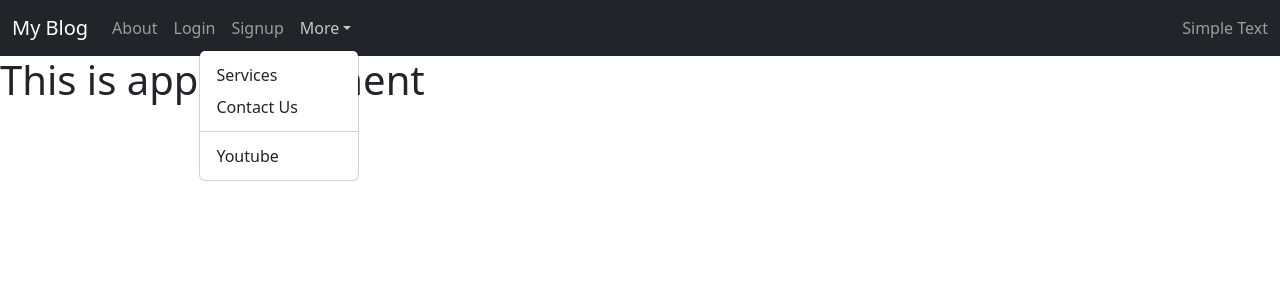
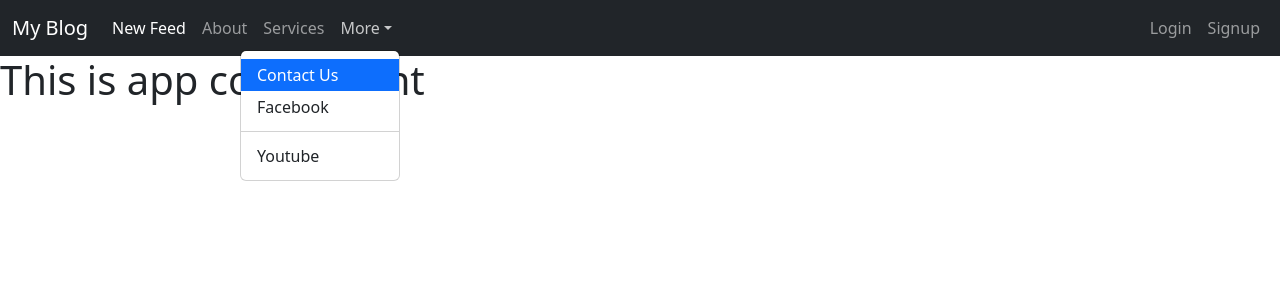
Before and after one commit to rohitumadi/blog-app, a React (Create React App) app in the folder frontend/blog-app/: page / in a window 1280 px wide. Both pictures are taken after a click on the link "More". Shown: the top 300 px of the page. Built offline with nearby package versions, Linux system fonts and the light colour scheme.

Commit message:
frontend login done

```diff
--- a/frontend/blog-app/src/App.js
+++ b/frontend/blog-app/src/App.jsx
@@ -10,6 +10,10 @@ import React from "react";
 import { ToastContainer, toast } from "react-toastify";
 import "react-toastify/dist/ReactToastify.css";
 import Services from "./pages/Services";
+import UserDashboard from "./pages/user-routes/UserDashboard";
+import Privateroute from "./components/Privateroute";
+import ProfileInfo from "./pages/user-routes/UserInfo";
+import UserInfo from "./pages/user-routes/UserInfo";
 
 function App() {
   return (
@@ -28,6 +32,10 @@ function App() {
           <Route path="/signup" element={<Signup />} />
           <Route path="/about" element={<About />} />
           <Route path="/services" element={<Services />} />
+          <Route path="/user" element={<Privateroute />}>
+            <Route path="dashboard" element={<UserDashboard />} />
+            <Route path="user-info" element={<UserInfo />} />
+          </Route>
         </Routes>
         <ToastContainer />
       </BrowserRouter>
--- a/frontend/blog-app/src/auth/index.js
+++ b/frontend/blog-app/src/auth/index.js
@@ -19,6 +19,6 @@ export function doLogout(next) {
 //get Current User
 export function getCurrentUser() {
   if (isLoggedIn()) {
-    return JSON.parse(localStorage.getItem("data").userDto);
-  } else return false;
+    return JSON.parse(localStorage.getItem("data")).userDto;
+  } else return undefined;
 }
--- a/frontend/blog-app/src/components/CustomNavbar.jsx
+++ b/frontend/blog-app/src/components/CustomNavbar.jsx
@@ -1,5 +1,5 @@
-import React, { useState } from "react";
-import { NavLink as ReactLink } from "react-router-dom";
+import React, { useEffect, useState } from "react";
+import { NavLink as ReactLink, useNavigate } from "react-router-dom";
 import {
   Collapse,
   Navbar,
@@ -14,11 +14,30 @@ import {
   DropdownItem,
   NavbarText,
 } from "reactstrap";
+import { doLogout, getCurrentUser, isLoggedIn } from "../auth";
 
 const CustomNavbar = (props) => {
   const [isOpen, setIsOpen] = useState(false);
+  const [login, setLogin] = useState(false);
+  const [user, setUser] = useState(undefined);
+  const navigate = useNavigate();
+
+  useEffect(
+    function () {
+      setLogin(isLoggedIn());
+      setUser(getCurrentUser());
+    },
+    [login]
+  );
 
   const toggle = () => setIsOpen(!isOpen);
+
+  function logout() {
+    doLogout(() => {
+      setLogin(false);
+      navigate("/");
+    });
+  }
 
   return (
     <div>
@@ -28,37 +47,71 @@ const CustomNavbar = (props) => {
         </NavbarBrand>
         <NavbarToggler onClick={toggle} />
         <Collapse isOpen={isOpen} navbar>
-          <Nav className="mr-auto" navbar>
+          <Nav navbar className="me-auto">
+            <NavItem>
+              <NavLink tag={ReactLink} to="/">
+                New Feed
+              </NavLink>
+            </NavItem>
             <NavItem>
               <NavLink tag={ReactLink} to="/about">
                 About
               </NavLink>
             </NavItem>
             <NavItem>
-              <NavLink tag={ReactLink} to="/login">
-                Login
+              <NavLink tag={ReactLink} to="/services">
+                Services
               </NavLink>
             </NavItem>
-            <NavItem>
-              <NavLink tag={ReactLink} to="/signup">
-                Signup
-              </NavLink>
-            </NavItem>
+
             <UncontrolledDropdown nav inNavbar>
               <DropdownToggle nav caret>
                 More
               </DropdownToggle>
               <DropdownMenu end>
-                <DropdownItem tag={ReactLink} to="/services">
-                  Services
+                <DropdownItem tag={ReactLink} to="/">
+                  Contact Us
                 </DropdownItem>
-                <DropdownItem>Contact Us</DropdownItem>
+                <DropdownItem>Facebook</DropdownItem>
                 <DropdownItem divider />
                 <DropdownItem>Youtube</DropdownItem>
               </DropdownMenu>
             </UncontrolledDropdown>
           </Nav>
-          <NavbarText className="ms-auto">Simple Text</NavbarText>
+          <Nav navbar className="ms-auto">
+            {login && (
+              <>
+                <NavItem>
+                  <NavLink tag={ReactLink} to="/user/user-info">
+                    Profile
+                  </NavLink>
+                </NavItem>
+
+                <NavItem>
+                  <NavLink tag={ReactLink} to="/user/dashboard">
+                    {user.email}
+                  </NavLink>
+                </NavItem>
+                <NavItem>
+                  <NavLink onClick={logout}>Logout</NavLink>
+                </NavItem>
+              </>
+            )}
+            {!login && (
+              <>
+                <NavItem>
+                  <NavLink tag={ReactLink} to="/login">
+                    Login
+                  </NavLink>
+                </NavItem>
+                <NavItem>
+                  <NavLink tag={ReactLink} to="/signup">
+                    Signup
+                  </NavLink>
+                </NavItem>
+              </>
+            )}
+          </Nav>
         </Collapse>
       </Navbar>
     </div>
--- /dev/null
+++ b/frontend/blog-app/src/components/Privateroute.jsx
@@ -0,0 +1,8 @@
+import { Outlet, Navigate } from "react-router-dom";
+import { isLoggedIn } from "../auth";
+
+function Privateroute() {
+  return isLoggedIn() ? <Outlet /> : <Navigate to={"/login"} />;
+}
+
+export default Privateroute;
--- a/frontend/blog-app/src/pages/Login.jsx
+++ b/frontend/blog-app/src/pages/Login.jsx
@@ -16,12 +16,14 @@ import { useState } from "react";
 import { toast } from "react-toastify";
 import { loginUser } from "../services/userService";
 import { doLogin } from "../auth";
+import { useNavigate } from "react-router-dom";
 
 function Login() {
   const [loginDetail, setLoginDetail] = useState({
     username: "",
     password: "",
   });
+  const navigate = useNavigate();
   function toastSuccess(message) {
     toast.success(message, {
       position: "top-right",
@@ -59,6 +61,7 @@ function Login() {
         doLogin(data, () => {
           console.log("login detail is saved to localStorage");
           //redirect to user dashboard page
+          navigate("/user/dashboard");
         });
         toastSuccess("Login successful");
         console.log(data);
--- /dev/null
+++ b/frontend/blog-app/src/pages/user-routes/UserDashboard.jsx
@@ -0,0 +1,18 @@
+import Base from "../../components/Base";
+
+function UserDashboard() {
+  return (
+    <Base>
+      <div>
+        <h1>Welcome to the dashboard</h1>
+        <p>
+          Lorem ipsum dolor sit amet consectetur adipisicing elit. Laudantium
+          quaerat dolor in ipsam molestiae consectetur saepe maxime repudiandae
+          aliquid ex!
+        </p>
+      </div>
+    </Base>
+  );
+}
+
+export default UserDashboard;
--- /dev/null
+++ b/frontend/blog-app/src/pages/user-routes/UserInfo.jsx
@@ -0,0 +1,13 @@
+import Base from "../../components/Base";
+
+function UserInfo() {
+  return (
+    <Base>
+      <div>
+        <h1>Profile info</h1>
+      </div>
+    </Base>
+  );
+}
+
+export default UserInfo;
```
